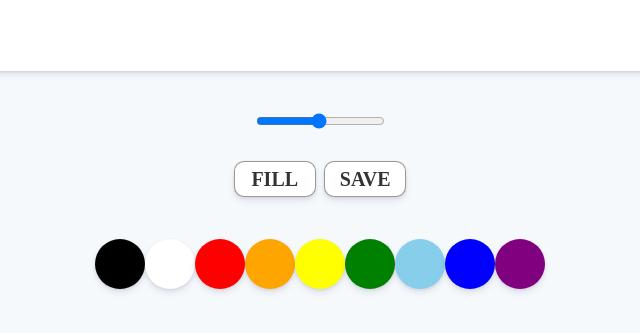
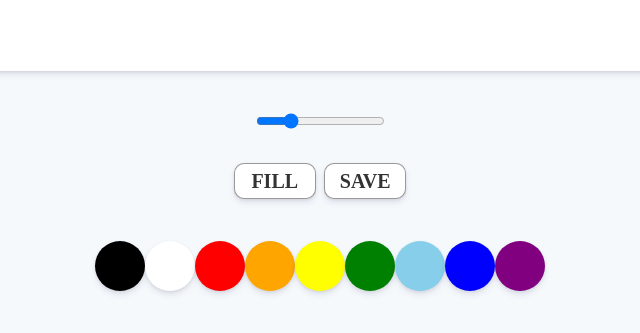
Before and after one commit to Minchonang/paintJS_ver.2, a plain HTML site: page index.html in a window 1280 px wide. Shown: the part 949-1282 px from the top of the page, 320-960 px from the left. Drawn offline with Linux system fonts and the light colour scheme; a web font is replaced by a local one.

Commit message:
Add files via upload

```diff
--- a/app.js
+++ b/app.js
@@ -6,19 +6,16 @@ const ctx = canvas.getContext("2d");
 const colors = document.getElementsByClassName("jsColor");
 const range = document.getElementById("jsRange");
 const paintMode = document.getElementById("jsPaintMode");
+const saveButton = document.getElementById("jsSave");
 
+ctx.fillStyle = "white"; // 배경 기본 색상
+ctx.fillRect(0, 0, canvas.width, canvas.height);
+ctx.fillStyle = "black"; // 선택된 채우기 기본 색상
 ctx.strokeStyle = "black"; // 기본 색상
 ctx.lineWidth = 2.5; // 기본 굵기
 
 let painting = false;
 let filling = false;
-
-function paintingTrue() {
-	painting = true;
-}
-function paintingFalse() {
-	painting = false;
-}
 
 function mouseMoving(event) {
 	const x = event.offsetX;
@@ -33,16 +30,17 @@ function mouseMoving(event) {
 }
 
 function mouseDrag(event) {
-	paintingTrue();
+	painting = true;
 }
 
 function mouseDragStop(event) {
-	paintingFalse();
+	painting = false;
 }
 
 function changeColorClick(event) {
 	const selectedColor = event.target.style.backgroundColor;
 	ctx.strokeStyle = selectedColor;
+	ctx.fillStyle = selectedColor;
 }
 
 function rangeChange(event) {
@@ -60,11 +58,32 @@ function changeMode(event) {
 	}
 }
 
+function mouseClick(event) {
+	if (filling) {
+		ctx.fillRect(0, 0, canvas.width, canvas.height);
+	}
+}
+
+function mouseRightClick(event) {
+	event.preventDefault();
+	alert("캔버스에서는 우클릭을 사용할 수 없습니다!");
+}
+
+function saveClick(event) {
+	const image = canvas.toDataURL("image/png");
+	const link = document.createElement("a");
+	link.href = image;
+	link.download = "PaintJS";
+	link.click();
+}
+
 if (canvas) {
 	canvas.addEventListener("mousemove", mouseMoving);
 	canvas.addEventListener("mousedown", mouseDrag);
 	canvas.addEventListener("mouseup", mouseDragStop);
 	canvas.addEventListener("mouseleave", mouseDragStop);
+	canvas.addEventListener("click", mouseClick);
+	canvas.addEventListener("contextmenu", mouseRightClick);
 }
 
 Array.from(colors).forEach((color) =>
@@ -78,3 +97,7 @@ if (range) {
 if (paintMode) {
 	paintMode.addEventListener("click", changeMode);
 }
+
+if (saveButton) {
+	saveButton.addEventListener("click", saveClick);
+}
--- a/index.html
+++ b/index.html
@@ -13,9 +13,9 @@
 		<div class="controls">
 			<input
 				type="range"
-				class="paintRange"
+				id="jsRange"
 				min="0.1"
-				max="5.0"
+				max="10.0"
 				value="2.5"
 				step="0.1"
 			/>
@@ -24,15 +24,42 @@
 				<button id="jsSave" class="saveButton">Save</button>
 			</div>
 			<div id="jsColors" class="colors">
-				<div class="controls__colors" style="background-color: black"></div>
-				<div class="controls__colors" style="background-color: white"></div>
-				<div class="controls__colors" style="background-color: red"></div>
-				<div class="controls__colors" style="background-color: orange"></div>
-				<div class="controls__colors" style="background-color: yellow"></div>
-				<div class="controls__colors" style="background-color: green"></div>
-				<div class="controls__colors" style="background-color: skyblue"></div>
-				<div class="controls__colors" style="background-color: blue"></div>
-				<div class="controls__colors" style="background-color: purple"></div>
+				<div
+					class="controls__colors jsColor"
+					style="background-color: black"
+				></div>
+				<div
+					class="controls__colors jsColor"
+					style="background-color: white"
+				></div>
+				<div
+					class="controls__colors jsColor"
+					style="background-color: red"
+				></div>
+				<div
+					class="controls__colors jsColor"
+					style="background-color: orange"
+				></div>
+				<div
+					class="controls__colors jsColor"
+					style="background-color: yellow"
+				></div>
+				<div
+					class="controls__colors jsColor"
+					style="background-color: green"
+				></div>
+				<div
+					class="controls__colors jsColor"
+					style="background-color: skyblue"
+				></div>
+				<div
+					class="controls__colors jsColor"
+					style="background-color: blue"
+				></div>
+				<div
+					class="controls__colors jsColor"
+					style="background-color: purple"
+				></div>
 			</div>
 		</div>
 
--- a/style.css
+++ b/style.css
@@ -38,6 +38,7 @@ body {
 }
 
 .buttons {
+	margin-top: 30px;
 	margin-bottom: 40px;
 }
 
```
